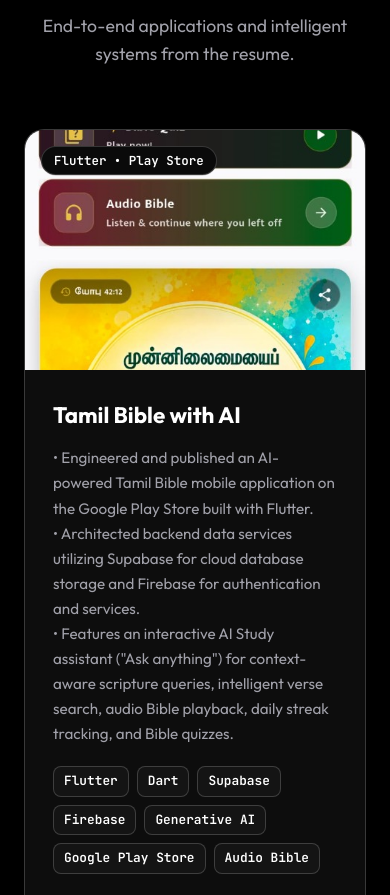
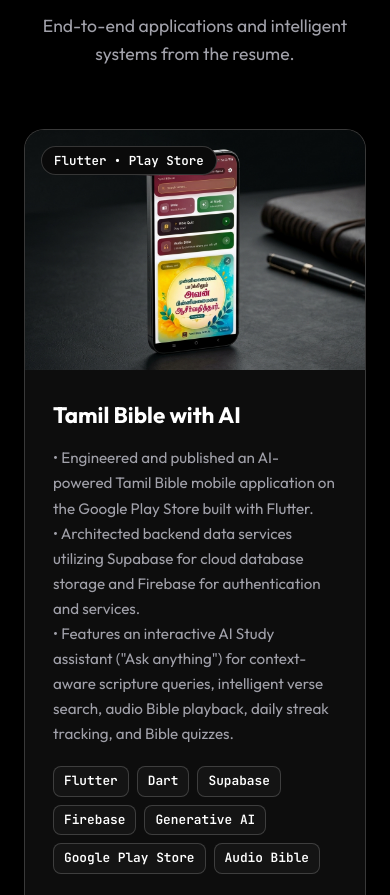
Before and after one commit to john-allson/john-allson, a plain HTML site: page index.html in a window 390 px wide. Shown: the part 10125-11020 px from the top of the page. Drawn offline with Linux system fonts and the light colour scheme.

Commit message:
feat: upgrade Tamil Bible project image with professional 16:9 smartphone product showcase

```diff
--- a/index.html
+++ b/index.html
@@ -550,7 +550,7 @@
           <!-- Project 1: Tamil Bible with AI -->
           <article class="project-card">
             <div class="project-img-wrapper">
-              <img src="assets/tamil-bible-ai.jpg" alt="Tamil Bible With AI Mobile Application UI" />
+              <img src="assets/tamil-bible-showcase.jpg" alt="Tamil Bible With AI Mobile Application Showcase" />
               <span class="project-badge">Flutter • Play Store</span>
             </div>
             <div class="project-body">
```
Also changed, not shown: assets/tamil-bible-ai.jpg (deleted), assets/tamil-bible-showcase.jpg (added).
